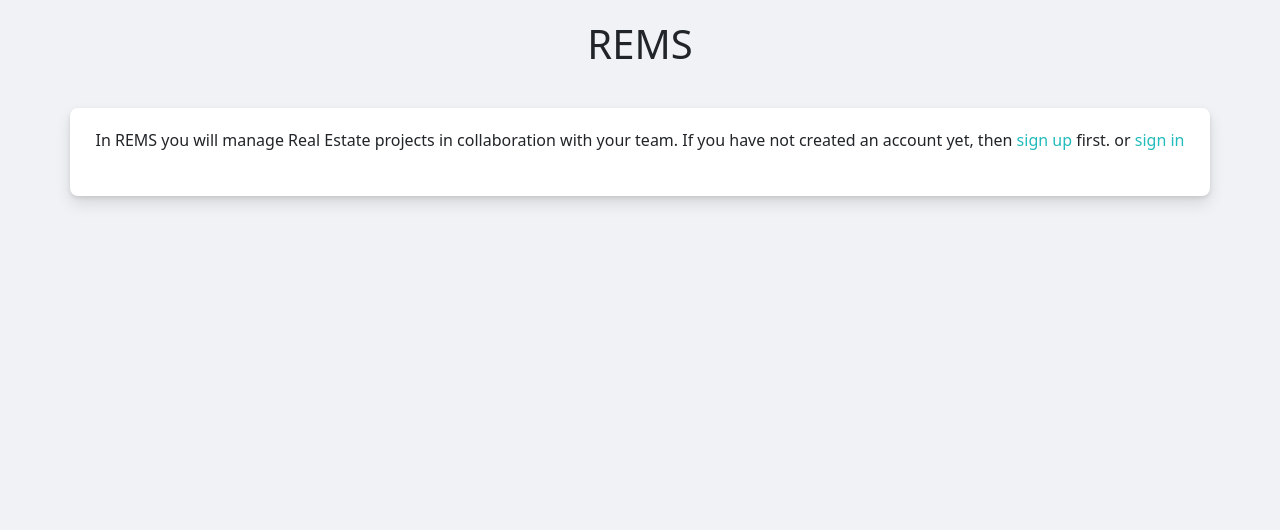
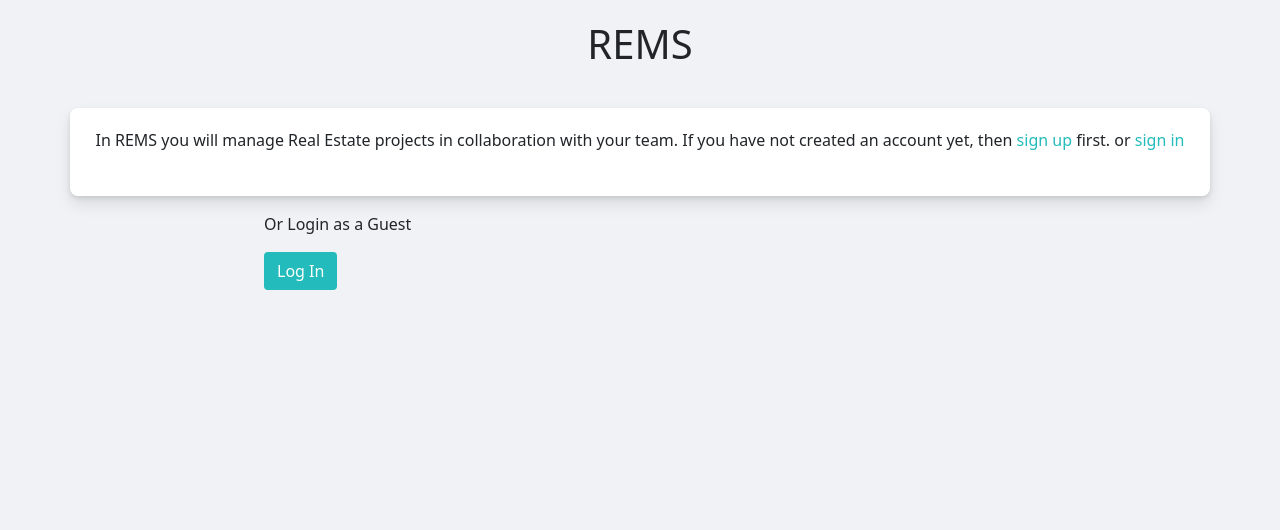
Before and after one commit to andresfgc/P4-REMS, a Django app: page / in a window 1280 px wide. Shown: the part 56-586 px from the top of the page. Run offline with Django 3.2, Linux system fonts and the light colour scheme; some libraries are stand-ins or nearby versions.

Commit message:
Add Log In button

```diff
--- a/templates/index.html
+++ b/templates/index.html
@@ -31,12 +31,24 @@
     </div>
     {% else %}
     <h1 class="h-center">REMS</h1>
-    <div class="container-fluid second-bg">
+    <div class="container-fluid second-bg row">
         <p> In REMS you will manage Real Estate projects in collaboration with your team. If you
             have not created an account yet, then <a class="link" href="/accounts/signup/">sign up</a>
             first. or <a class="link" href="/accounts/login/">sign in</a>
         </p>
     </div>
+    <div class="row">
+        <div class="col-md-8 mt-3 offset-md-2">
+            <p>Or Login as a Guest</p>
+            <form class="login" method="POST" action="#">
+                <!-- <input type="hidden" name="csrfmiddlewaretoken" value="hlCtmz39RdX46sEpVELZsKkRJFkvOo0RxyYCfrx49cyTBW9ZsWVLX6C27qWjMqJX">
+                <p><label for="id_login">Username:</label> <input type="text" name="login" placeholder="Username" autocomplete="username" maxlength="150" required="" id="id_login"></p>
+                <p><label for="id_password">Password:</label> <input type="password" name="password" placeholder="Password" autocomplete="current-password" required="" id="id_password"></p>
+                <p><label for="id_remember">Remember Me:</label> <input type="checkbox" name="remember" id="id_remember"></p> -->
+                <button class="btn btn-signup right" type="submit">Log In</button>
+            </form>
+        </div>
+    </div>
     {% endif %}
 </div>
 
```
